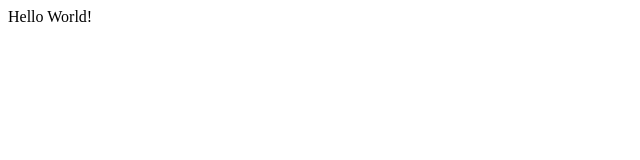
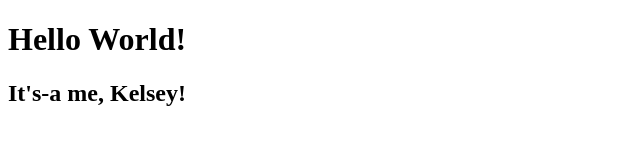
Before and after one commit to relseykichards/TEST, a plain HTML site: page index.html in a window 1280 px wide. Shown: the whole page, without its empty margins (0-640 px from the left). Drawn offline with Linux system fonts and the light colour scheme.

Commit message:
Added header to index.html

```diff
--- a/index.html
+++ b/index.html
@@ -7,6 +7,7 @@
     <title>Document</title>
   </head>
   <body>
-    Hello World!
+    <h1>Hello World!</h1>
+    <h2>It's-a me, Kelsey!</h2>
   </body>
 </html>
```
